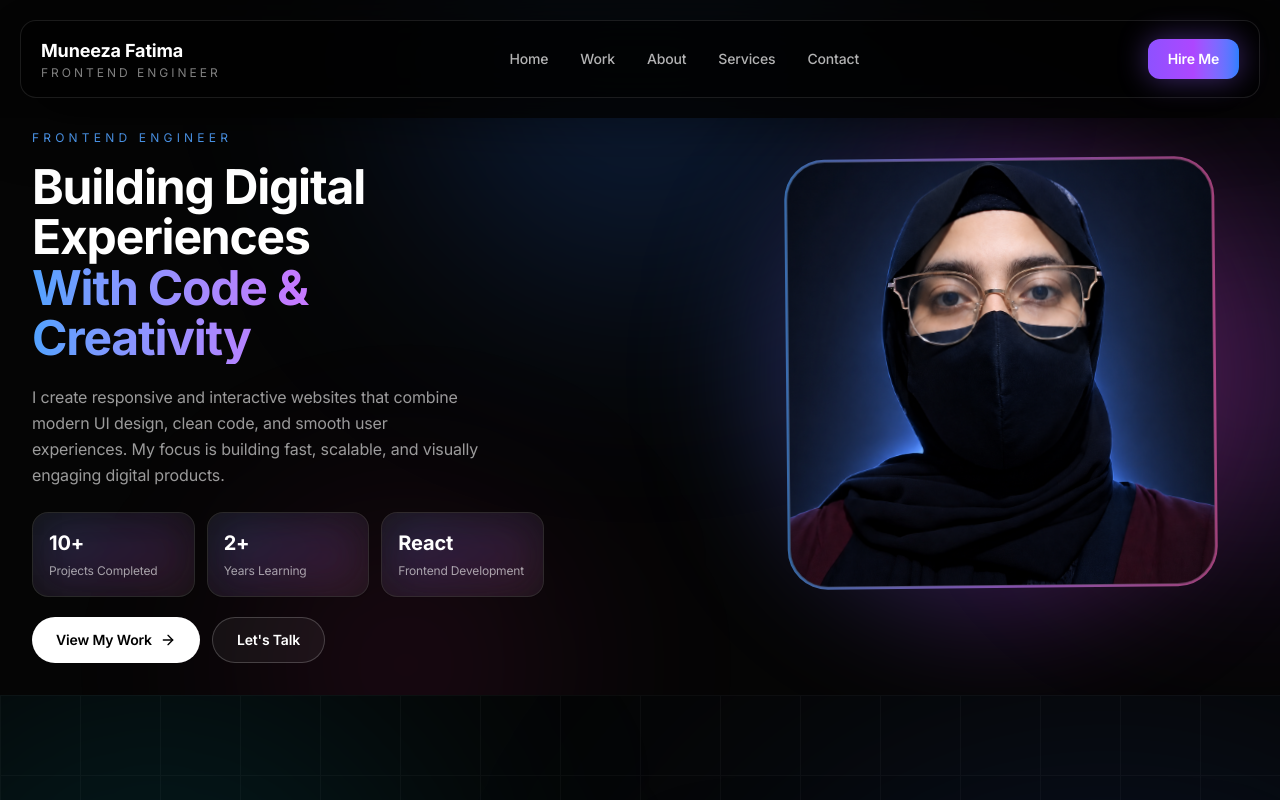
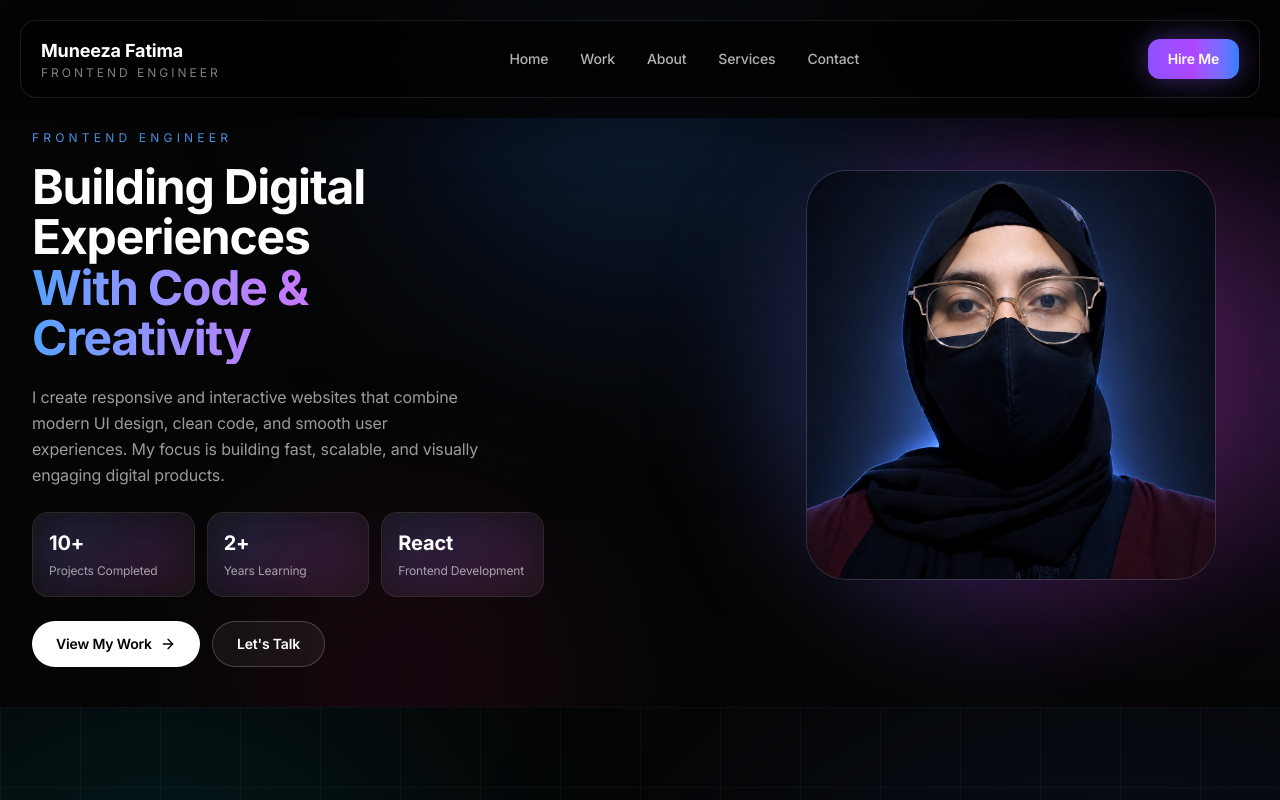
Before and after one commit to Muneeza-Fatima/My-Final-Portfolio, a Next.js app: page / in a window 1280 px wide. Shown: the top 800 px of the page. Built offline with nearby package versions, Linux system fonts and the light colour scheme.

Commit message:
finalone

```diff
--- a/features/hero/hero-image.tsx
+++ b/features/hero/hero-image.tsx
@@ -11,38 +11,39 @@ export function HeroImage() {
     <motion.div
 
       initial={{
-        opacity:0,
-        scale:0.9,
-        y:30,
+        opacity: 0,
+        scale: 0.95,
+        y: 30,
       }}
 
       animate={{
-        opacity:1,
-        scale:1,
-        y:0,
+        opacity: 1,
+        scale: 1,
+        y: 0,
       }}
 
       transition={{
-        duration:0.9,
-        ease:[0.22,1,0.36,1],
+        duration: 0.8,
+        ease: [0.22, 1, 0.36, 1],
       }}
 
       className="
       relative
       w-full
-      max-w-[300px]
-      sm:max-w-[360px]
-      lg:max-w-[430px]
+      max-w-[360px]
+      sm:max-w-[400px]
+      lg:max-w-[410px]
       "
     >
 
 
-      {/* Outer Glow */}
+      {/* Glow */}
 
       <div
+
         className="
         absolute
-        -inset-6
+        -inset-8
         rounded-full
         bg-gradient-to-r
         from-blue-500/30
@@ -50,47 +51,26 @@ export function HeroImage() {
         to-pink-500/20
         blur-3xl
         "
+
       />
 
 
 
-      {/* Shining Card */}
-
-      <motion.div
-
-        animate={{
-          rotate: [0,1,0,-1,0],
-        }}
-
-        transition={{
-          duration:8,
-          repeat:Infinity,
-          ease:"easeInOut",
-        }}
-
-        className="
-        relative
-        rounded-[2.5rem]
-        p-[2px]
-        bg-gradient-to-r
-        from-blue-400/60
-        via-purple-400/60
-        to-pink-400/60
-        "
-      >
-
+      {/* Image Card */}
 
       <div
+
         className="
         relative
         aspect-square
         overflow-hidden
-          rounded-[2.4rem]
+        rounded-[2.5rem]
         border
         border-white/10
-          bg-black/40
+        bg-white/5
         backdrop-blur-xl
         "
+
       >
 
         <Image
@@ -104,51 +84,23 @@ export function HeroImage() {
           priority
 
           sizes="
-            (max-width:640px) 300px,
-            (max-width:1024px) 360px,
-            430px
+          (max-width:640px) 360px,
+          (max-width:1024px) 400px,
+          410px
           "
 
           className="
           object-cover
           object-center
-            scale-105
           "
+
         />
 
-
-          {/* Image Shine */}
-
-          <motion.div
-
-            animate={{
-              x:["-120%","120%"],
-            }}
-
-            transition={{
-              duration:4,
-              repeat:Infinity,
-              repeatDelay:3,
-            }}
-
-            className="
-            absolute
-            inset-0
-            bg-gradient-to-r
-            from-transparent
-            via-white/20
-            to-transparent
-            skew-x-12
-            "
-          />
 
       </div>
 
 
     </motion.div>
 
-
-    </motion.div>
-
   );
 }
--- a/features/hero/hero.tsx
+++ b/features/hero/hero.tsx
@@ -17,19 +17,16 @@ export function Hero() {
       className="
       relative
       overflow-hidden
-      pt-[145px]
-      pb-8
-      sm:pt-[130px]
+      pt-[125px]
+      pb-10
+      sm:pt-[135px]
       md:pt-[140px]
       lg:pt-[130px]
       "
 
     >
 
-      {/* Background */}
-
       <HeroBackground />
-
 
 
       <Container>
@@ -40,9 +37,9 @@ export function Hero() {
           className="
           grid
           grid-cols-1
-          lg:grid-cols-[1.1fr_0.9fr]
           items-center
           gap-8
+          lg:grid-cols-[1.1fr_0.9fr]
           lg:gap-3
           "
 
@@ -56,10 +53,9 @@ export function Hero() {
 
             className="
             order-1
-            lg:order-2
-            relative
             flex
             justify-center
+            lg:order-2
             lg:justify-end
             lg:-translate-x-8
             lg:-translate-y-6
@@ -81,10 +77,10 @@ export function Hero() {
 
             className="
             order-2
-            lg:order-1
             relative
             z-10
             max-w-xl
+            lg:order-1
             "
 
           >
@@ -92,8 +88,7 @@ export function Hero() {
             <HeroContent />
 
 
-
-            <div className="mt-5">
+            <div className="mt-6">
 
               <HeroButtons />
 
```
Lines whose indentation alone changed are shown as unchanged.
